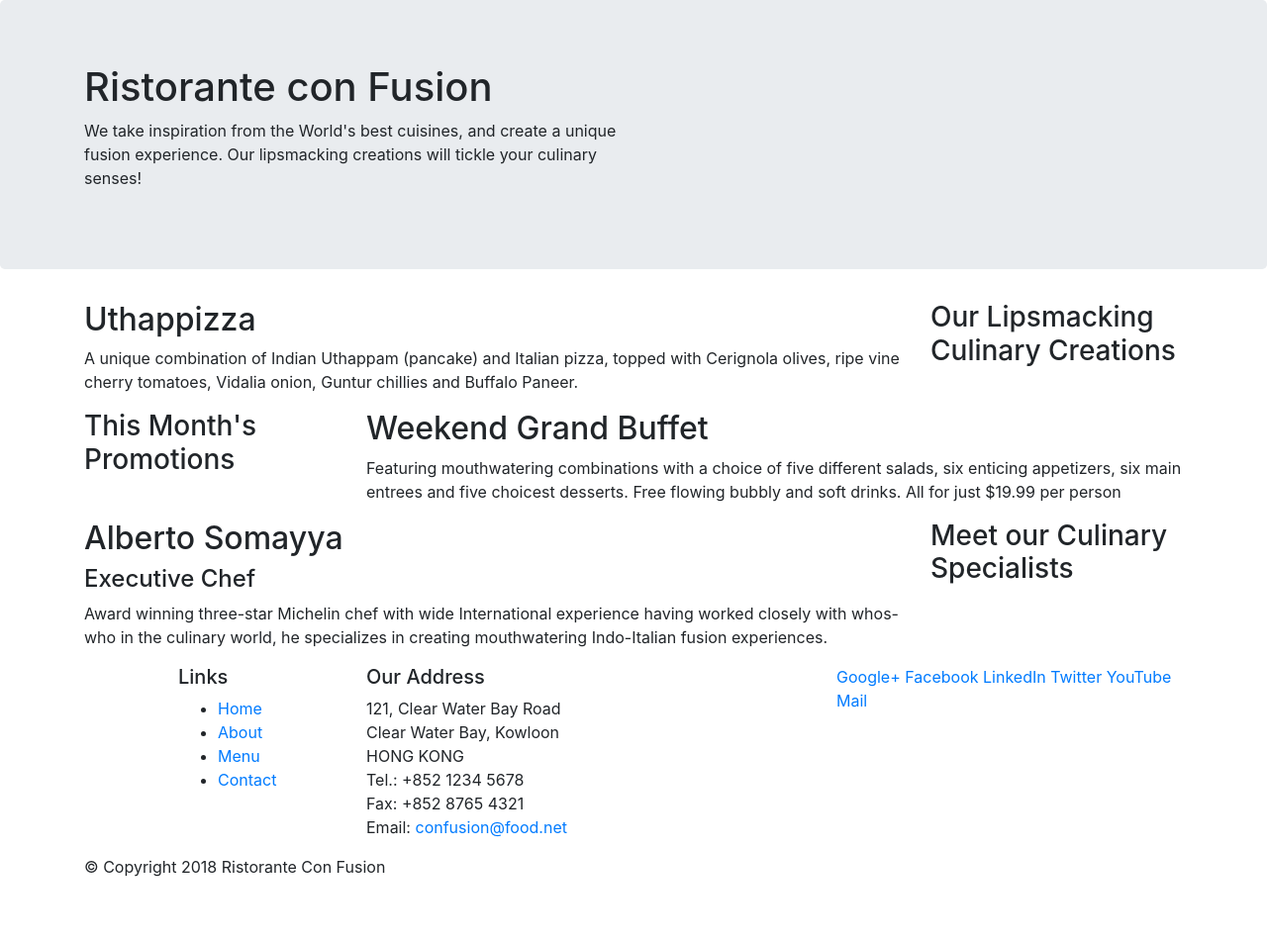
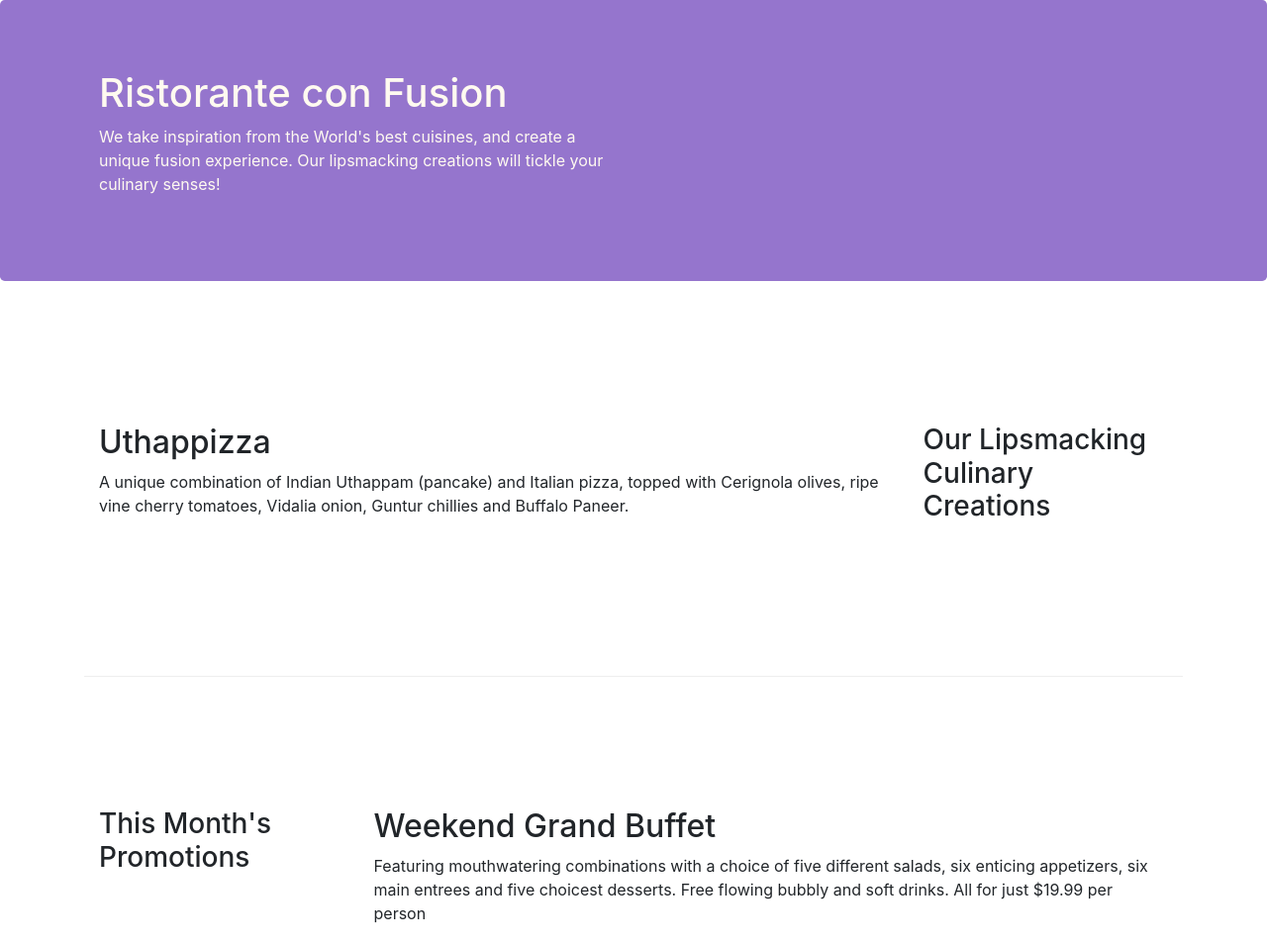
Before and after one commit to KartikGS/Restaurant_Booking_Service-, a website: page index.html in a window 1280 px wide. Shown: the top 954 px of the page at 99% size. Before the commit the page ends 904 px from the top, so only its background shows below. Drawn offline with nearby package versions, Linux system fonts and the light colour scheme.

Commit message:
bootstrap grid part 2

```diff
--- /dev/null
+++ b/css/style.css
@@ -0,0 +1,30 @@
+.row-header{
+    margin: 0px auto;
+    padding: 0px auto;
+}
+
+.row-content{
+    margin: 0px auto;
+    padding: 50px 0px 50px 0px;
+    border-bottom: 1px ridge;
+    min-height: 400px;
+}
+
+.footer{
+    background-color: #D1C4E9;
+    margin: 0px auto;
+    padding: 20px 0px 20px 0px;
+}
+
+.jumbotron{
+    padding: 70px 30px 70px 30px;
+    margin: 0px auto;
+    background: #9575CD;
+    color: floralwhite;
+}
+
+.address {
+    font-size: 80%;
+    margin: 0px;
+    color: #0f0f0f;
+}
--- a/index.html
+++ b/index.html
@@ -9,6 +9,7 @@
 
     <!-- linking the bootstrap css file we have downloaded, we also include js at end of body -->
     <link rel="stylesheet" href="node_modules/bootstrap/dist/css/bootstrap.min.css">
+    <link rel="stylesheet" href="css/style.css">
     <title>Ristorante Con Fusion</title>
 </head>
 
@@ -16,7 +17,7 @@
 
     <header class="jumbotron">
         <div class="container">
-            <div class="row">
+            <div class="row row-header">
                 <div class="col-12 col-sm-6">
                     <h1>Ristorante con Fusion</h1>
                     <p>We take inspiration from the World's best cuisines, and create a unique fusion experience. Our lipsmacking creations will tickle your culinary senses!</p>
@@ -29,7 +30,7 @@
     </header>
 
     <div class="container">
-        <div class="row">
+        <div class="row row-content align-content-center">
             <div class="col-12 col-sm-4 order-sm-last col-md-3">
                 <h3>Our Lipsmacking Culinary Creations</h3>
             </div>
@@ -40,7 +41,7 @@
         </div>
 
 
-        <div class="row">
+        <div class="row row-content align-content-center">
             <div class="col-12 col-sm-4 col-md-3">
                 <h3>This Month's Promotions</h3>
             </div>
@@ -50,7 +51,7 @@
             </div>
         </div>
 
-        <div class="row">
+        <div class="row row-content align-content-center">
             <div class="col-12 col-sm-4 order-sm-last col-md-3">
                 <h3>Meet our Culinary Specialists</h3>
             </div>
@@ -62,12 +63,12 @@
         </div>
     </div>
 
-    <footer>
+    <footer class="footer">
         <div class="container">
             <div class="row">
                 <div class="col-4 offset-1 col-sm-2">
                     <h5>Links</h5>
-                    <ul>
+                    <ul class="list-unstyled">
                         <li><a href="#">Home</a></li>
                         <li><a href="#">About</a></li>
                         <li><a href="#">Menu</a></li>
@@ -85,8 +86,8 @@
 		              Email: <a href="mailto:confusion@food.net">confusion@food.net</a>
 		           </address>
                 </div>
-                <div class="col-12 col-sm-4">
-                    <div>
+                <div class="col-12 col-sm-4 align-self-center">
+                    <div class="text-centre">
                         <a href="http://google.com/+">Google+</a>
                         <a href="http://www.facebook.com/profile.php?id=">Facebook</a>
                         <a href="http://www.linkedin.com/in/">LinkedIn</a>
@@ -96,7 +97,7 @@
                     </div>
                 </div>
            </div>
-           <div class="row">
+           <div class="row  justify-content-center">
                 <div class="col-auto">
                     <p>© Copyright 2018 Ristorante Con Fusion</p>
                 </div>
```
